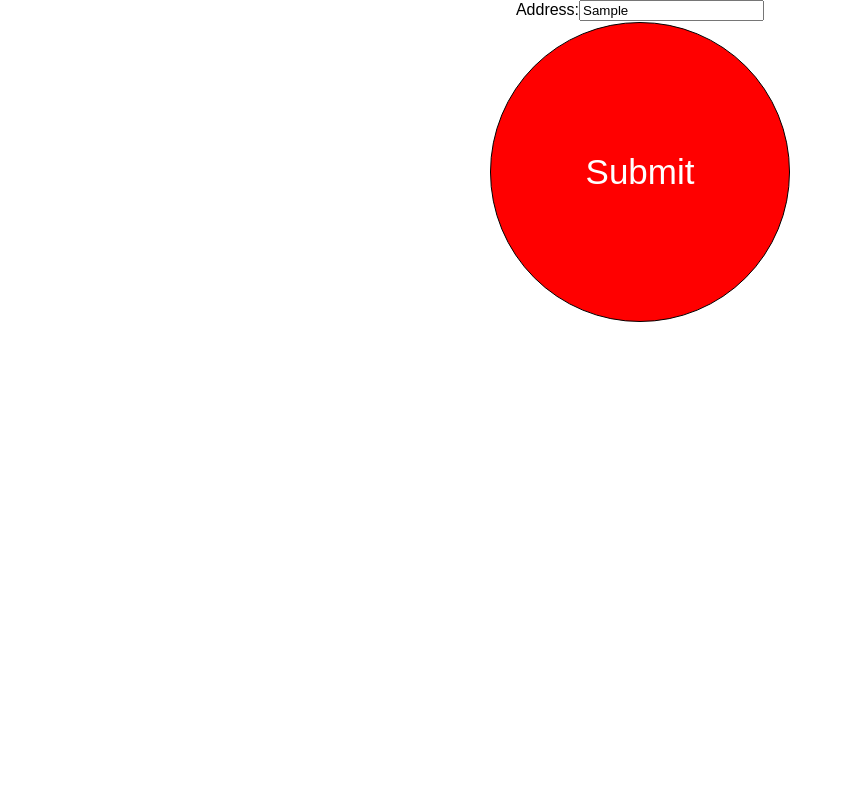
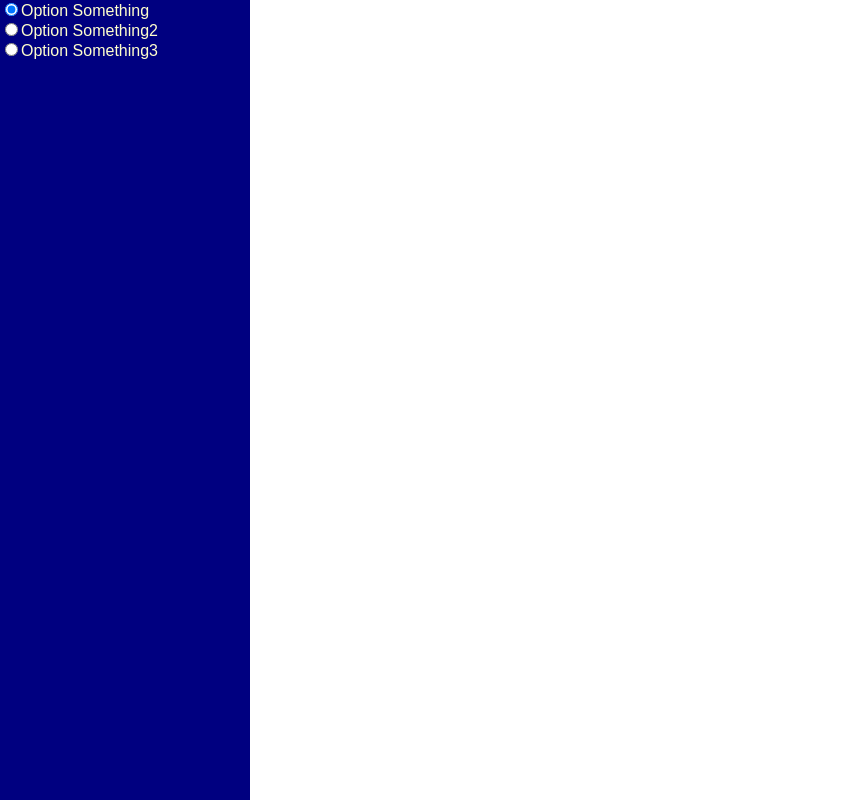
Before and after one commit to MACastro987/my-react-github, a React (Create React App) app: page / in a window 1280 px wide. Both pictures are taken after typing "Sample" into the empty fields and a click on the input "Submit". Shown: the whole page, without its empty margins (0-848 px from the left). Built offline with nearby package versions, Linux system fonts and the light colour scheme.

Commit message:
changed radio buttons and css

```diff
--- a/src/index.css
+++ b/src/index.css
@@ -19,3 +19,11 @@ body {
   height: 300px;
   width: 300px;
 }
+.menuBar{
+  width: 250px;
+  position: fixed;
+  top: 0;
+  height: 100%;
+  color: #FFFFCC;
+  background-color:#000080;
+}
--- a/src/index.js
+++ b/src/index.js
@@ -6,10 +6,12 @@ import registerServiceWorker from './registerServiceWorker';
 
 class FrontDoor extends React.Component{
 
-
     constructor(props) {
         super(props);
-        this.state = {value: ''};
+        this.state = {
+            value: '',
+            outside: true
+        };
 
         this.handleChange = this.handleChange.bind(this);
         this.handleSubmit = this.handleSubmit.bind(this);
@@ -25,19 +27,23 @@ class FrontDoor extends React.Component{
 
         console.log(this.state.value);
         event.preventDefault();
-
         {/*axios.get(dummyURL).then(function(response){
             console.log("this is working");
             console.log(response.data);
-
         });*/}
 
-
-
-
+        this.setState({ outside: false});
       }
 
-      render() {
+      renderIn(){
+          return(
+              <div>
+              <InsideHouse />
+              </div>
+          );
+      }
+
+      renderOut(){
         return (
             <div className="centerStuff">
                 <form onSubmit={this.handleSubmit}>
@@ -52,9 +58,41 @@ class FrontDoor extends React.Component{
             </div>
         );
       }
+
+      render() {
+        if (this.state.outside) {
+            return this.renderOut();
+          } else {
+            return this.renderIn();
+          }
+      }
 }
 
+class Hallway extends React.Component{
+    render(){
+        return (
+            <div>
+                <div className="menuBar">
+                <form>
+                <div><label><input type="radio" name="groupName" value="Option1" checked={true}/><p1>Option Something</p1></label></div>
+                <div><label><input type="radio" name="groupName" value="Option2" /><p1>Option Something2</p1></label></div>
+                <div><label><input type="radio" name="groupName" value="Option3" /><p1>Option Something3</p1></label></div>
+                </form>
+                </div>
+            </div>
+        );
+    }
+}
 
+class InsideHouse extends React.Component{
+    render(){
+        return (
+            <div>
+                <Hallway />
+            </div>
+        );
+    }
+}
 
 ReactDOM.render(<FrontDoor />, document.getElementById('root'));
 registerServiceWorker();
```
